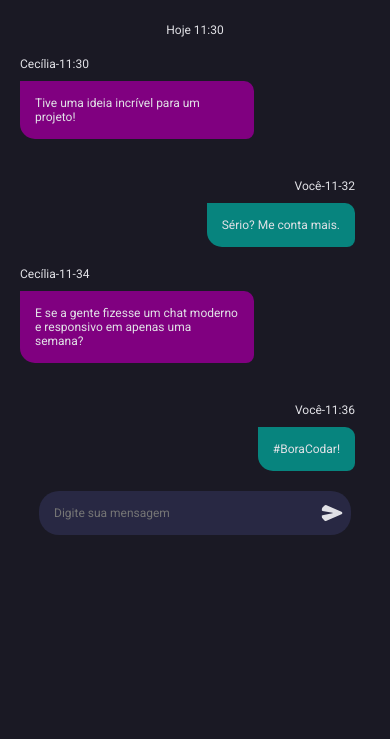
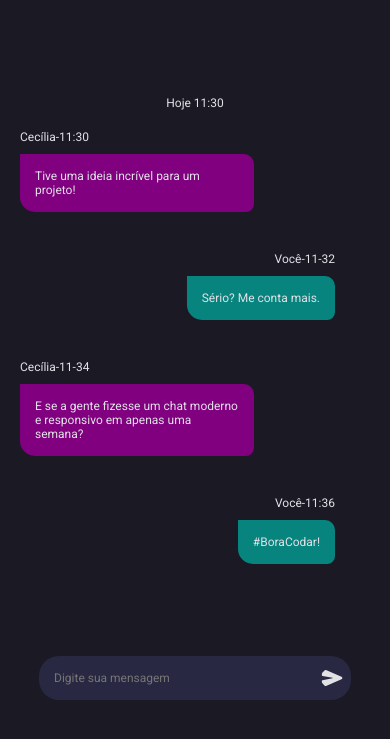
Before and after one commit to JohnWesley14/Chat-Responsivo-Bora-Codar, a plain HTML site: page index.html in a window 390 px wide. Shown: the part 77-816 px from the top of the page. Drawn offline with Linux system fonts and the light colour scheme.

Commit message:
responsividade melhorada

```diff
--- a/style.css
+++ b/style.css
@@ -33,7 +33,10 @@ header{
 }
 main{
     max-height: 90vh;
-    min-height: 450px;
+    display: flex;
+    flex-direction: column;
+    justify-content: center;
+    min-height: 75vh;
 }
 p{
     color: #E1E1E6;
@@ -140,3 +143,9 @@ footer img{
     height: 19.5px;
     cursor: pointer;
 }
+@media (max-height: 570px){
+    main{
+        min-height: 90vh;
+    }
+
+}
```
